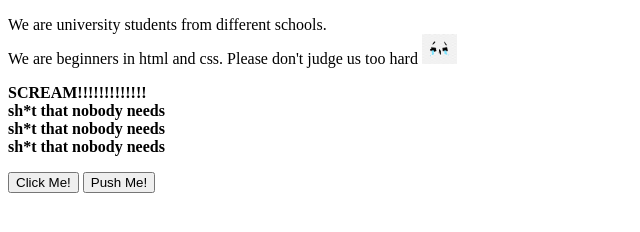
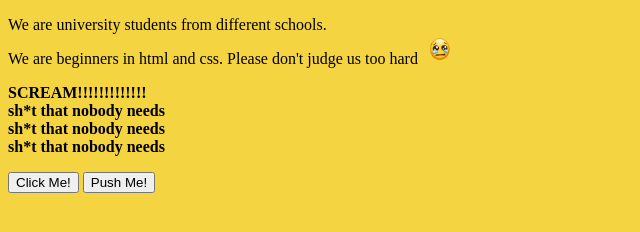
Before and after one commit to CarrieKam/Scream, a plain HTML site: page index.html in a window 1280 px wide. Shown: the whole page, without its empty margins (0-640 px from the left). Drawn offline with Linux system fonts and the light colour scheme.

Commit message:
I changed the crying picture

```diff
--- a/index.html
+++ b/index.html
@@ -10,7 +10,7 @@
     <body>
         <p>We are university students from different schools. <br>
             We are beginners in html and css. Please don't judge us too hard
-            <img src="cryingFace.png" height="30px" width="35px" alt="crying face" />
+            <img src="cryFace.png" height="30px" width="35px" alt="crying face" />
         </p>
 
         <p>
--- a/style.css
+++ b/style.css
@@ -0,0 +1,3 @@
+body{
+    background-color:#f5d442;
+}
```
Also changed, not shown: cryFace.png (added).
